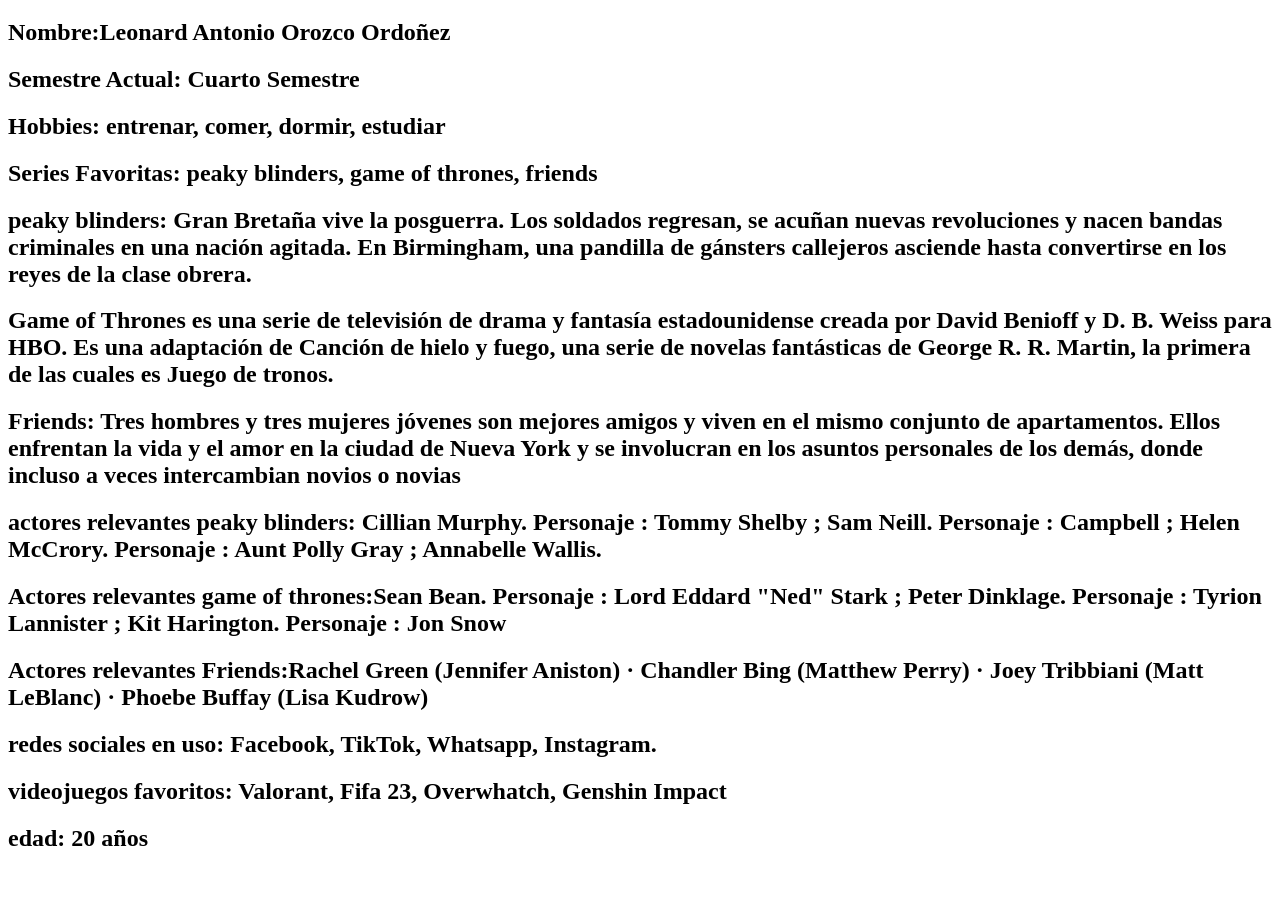
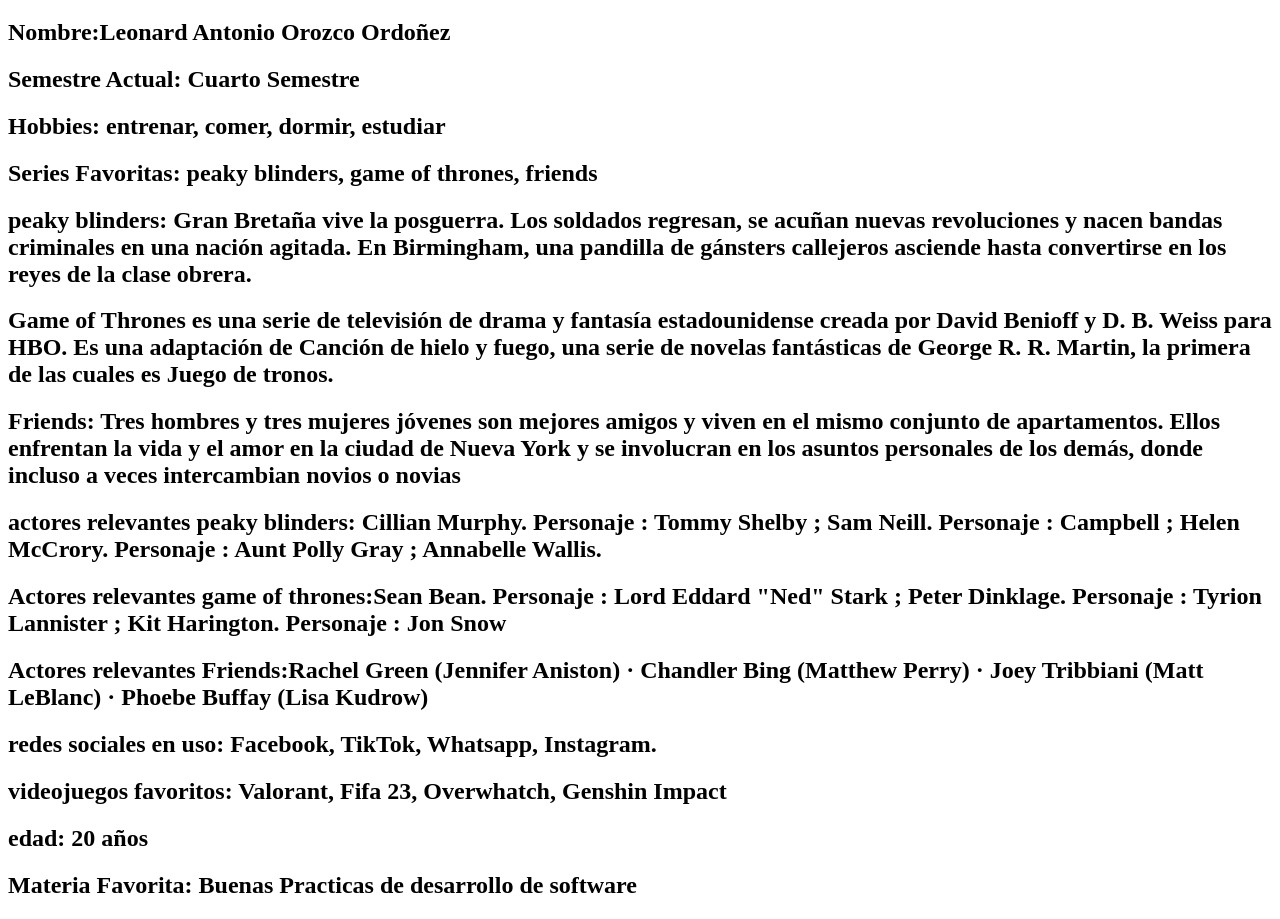
Before and after one commit to DarkVigore/parcial-1, a plain HTML site: page index.html in a window 1280 px wide. Shown: the part 61-980 px from the top of the page. Before the commit the page ends 933 px from the top, so only its background shows below. Drawn offline with Linux system fonts and the light colour scheme.

Commit message:
fifteenth commit

```diff
--- a/index.html
+++ b/index.html
@@ -22,6 +22,8 @@
         <h2>redes sociales en uso: Facebook, TikTok, Whatsapp, Instagram.</h2>
         <h2>videojuegos favoritos: Valorant, Fifa 23, Overwhatch, Genshin Impact</h2>
         <h2>edad: 20 años</h2>
+        <h2>Materia Favorita: Buenas Practicas de desarrollo de software</h2>
+
 
 
 
```
